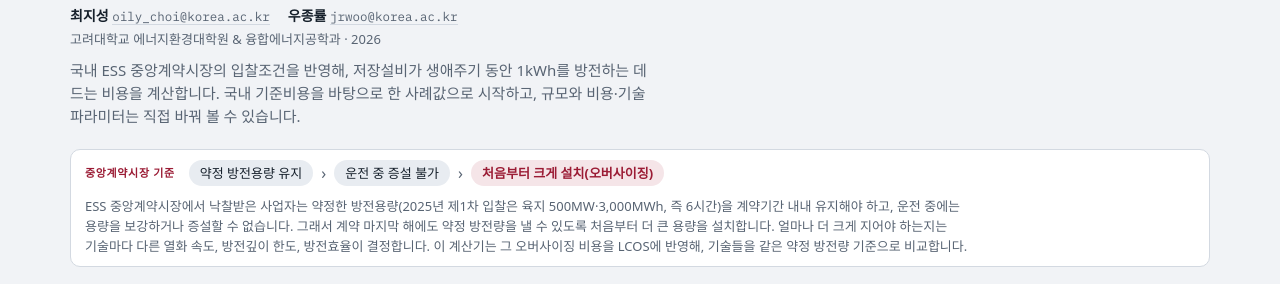
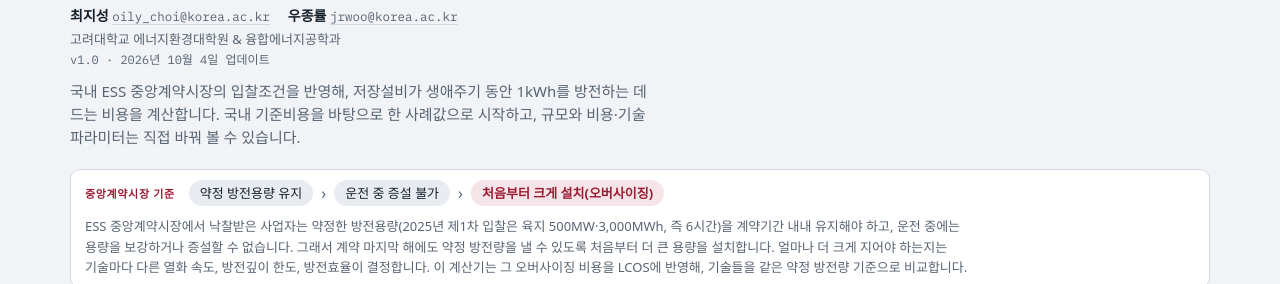
Before and after one commit to JRWOO86/LCOS-calculator-KR, a plain HTML site: page index.html in a window 1280 px wide. Shown: the part 102-386 px from the top of the page. Drawn offline with Linux system fonts and the light colour scheme; a web font is replaced by a local one.

Commit message:
Add files via upload

```diff
--- a/index.html
+++ b/index.html
@@ -78,6 +78,7 @@ p { margin: 0; }
 .byline a { color: var(--muted); font-family: var(--font-num); font-size: 12.5px; text-decoration: none; border-bottom: 1px solid var(--line); }
 .byline a:hover { color: var(--accent); border-color: var(--accent); }
 .affil { margin-top: 2px; font-size: 13px; color: var(--muted); }
+.ver { margin-top: 2px; font-size: 12px; color: var(--muted); font-family: var(--font-num); }
 .lede { margin-top: 10px; max-width: 68ch; color: var(--muted); font-size: 15px; }
 .lang { display: inline-flex; border: 1px solid var(--line); border-radius: 999px; overflow: hidden; background: var(--surface); }
 .lang button { border: 0; background: transparent; color: var(--muted); font: 500 13px var(--font-ui); padding: 6px 12px; cursor: pointer; }
@@ -303,7 +304,8 @@ table.pt td:first-child { font-family: var(--font-ui); }
         <span class="au"><b data-i="n1"></b> <a href="mailto:oily_choi@korea.ac.kr">oily_choi@korea.ac.kr</a></span>
         <span class="au"><b data-i="n2"></b> <a href="mailto:jrwoo@korea.ac.kr">jrwoo@korea.ac.kr</a></span>
       </div>
-      <p class="affil"><span data-i="affil"></span> · 2026</p>
+      <p class="affil"><span data-i="affil"></span></p>
+      <p class="ver" data-i="ver"></p>
       <p class="lede" data-i="lede"></p>
     </div>
     <div class="head-r"><div class="lang" role="group" aria-label="Language">
@@ -469,6 +471,7 @@ const I18N = {
   ko: {
     eyebrow: 'Energy Innovation Lab · ESS 경제성 도구',
     h1: 'ESS 균등화저장비용(LCOS) 계산기',
+    ver: 'v1.0 · 2026년 10월 4일 업데이트',
     n1: '최지성', n2: '우종률', affil: '고려대학교 에너지환경대학원 & 융합에너지공학과',
     lede: '국내 ESS 중앙계약시장의 입찰조건을 반영해, 저장설비가 생애주기 동안 1kWh를 방전하는 데 드는 비용을 계산합니다. 국내 기준비용을 바탕으로 한 사례값으로 시작하고, 규모와 비용·기술 파라미터는 직접 바꿔 볼 수 있습니다.',
     r0: '중앙계약시장 기준',
@@ -565,6 +568,7 @@ const I18N = {
   en: {
     eyebrow: 'Energy Innovation Lab · ESS economics tool',
     h1: 'Levelized Cost of Storage Calculator for Korea',
+    ver: 'v1.0 · Updated 4 October 2026',
     n1: 'Jiseong Choi', n2: 'JongRoul Woo', affil: 'Graduate School of Energy and Environment & Department of Integrative Energy Engineering, Korea University',
     lede: 'Calculates the lifetime cost of each kWh an energy storage system discharges, under the bidding rules of Korea\'s ESS central contract market. It starts from cases based on Korean base costs; you can change the size, costs and technical parameters yourself.',
     r0: 'Central contract market',
```
